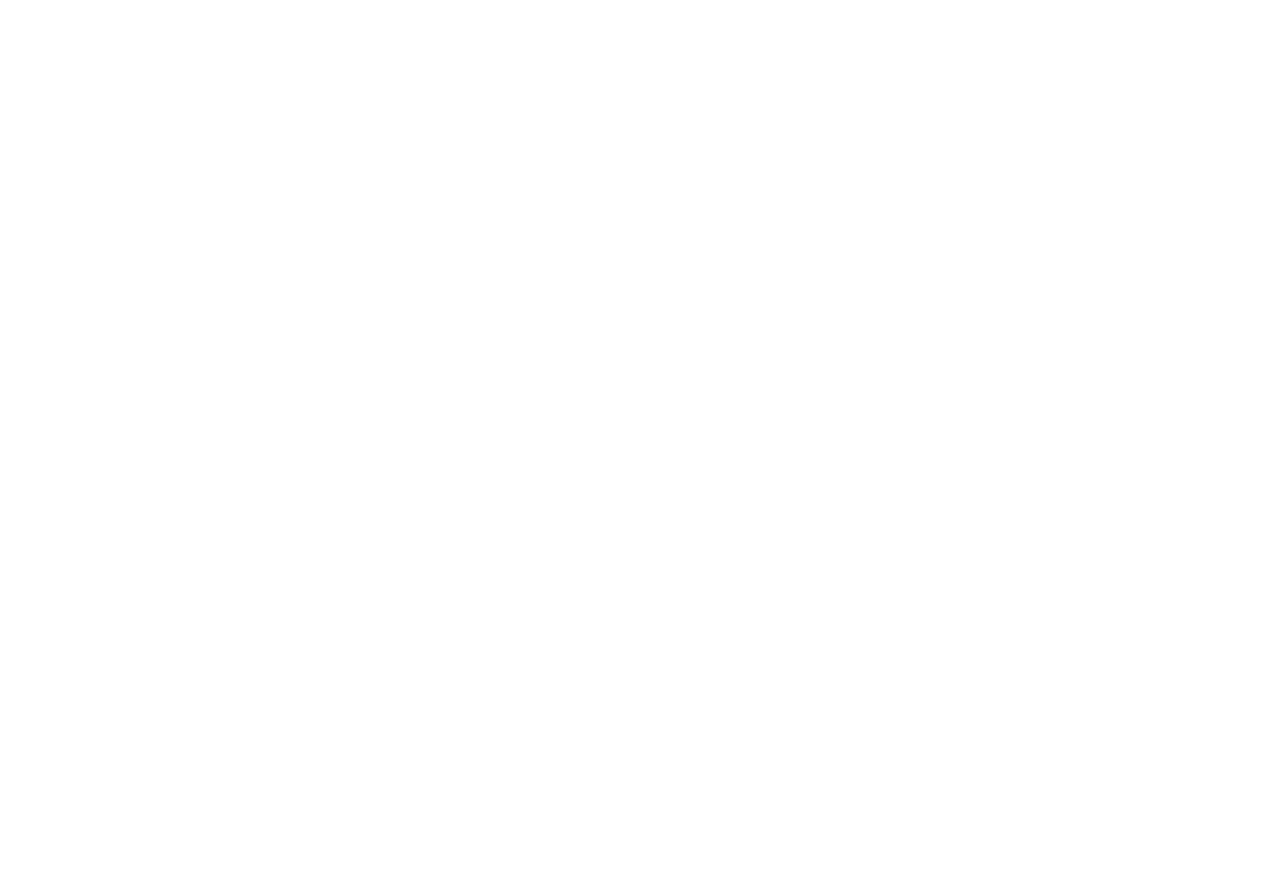
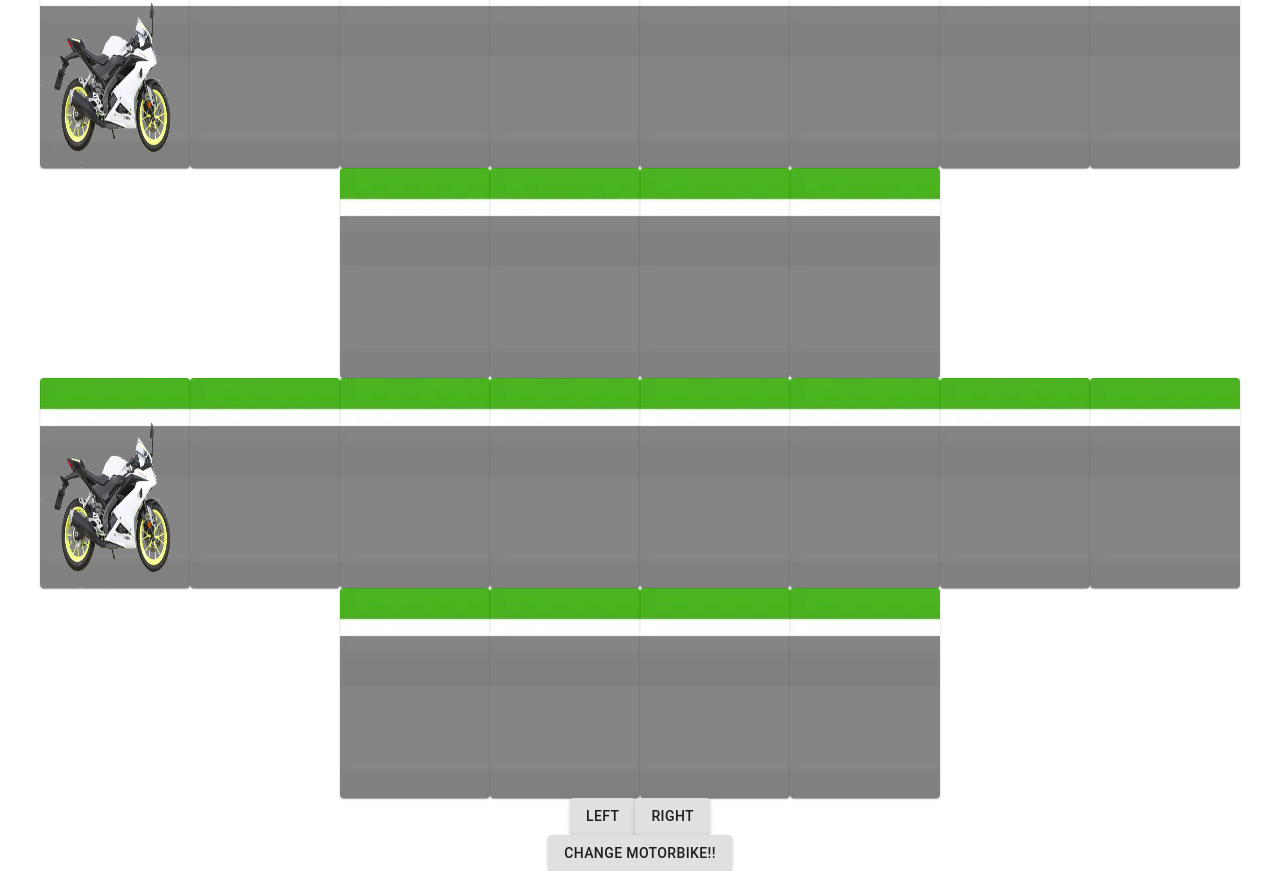
Before and after one commit to Peiprjs/AI-U, a React (Create React App) app: page / in a window 1280 px wide. Shown: the part 462-1333 px from the top of the page. Before the commit the page ends 800 px from the top, so only its background shows below. Built offline with nearby package versions, Linux system fonts and the light colour scheme.

Commit message:
menu for selecting motorbike + movemnets

```diff
--- a/src/App.js
+++ b/src/App.js
@@ -1,6 +1,10 @@
 import './App.css';
 import GridMoving from './components/GridMoving';
+import Controller from './components/Controller';
+import MenuMotorbike from './components/MenuMotorbike';
 import React, { useState } from 'react';
+import Button from '@material-ui/core/Button';
+import { CardMedia,Modal,Typography,Box } from '@material-ui/core';
 
 function App() {
 
@@ -8,11 +12,62 @@ function App() {
   const [pos2,setPos2] = useState(0)
   const [pos3,setPos3] = useState(0)
 
+  const [open,setOpen] = useState(false)
+
+  const handleClose = function(){
+    setOpen(false)
+  }
+
+  const handleOpen = function(){
+    setOpen(true)
+  }
+
+  function goRight(){
+    if(pos1 == 12){
+      setPos1(12)
+      return
+    }
+    setPos1(pos1 + 1)
+  }
+
+  function goLeft(){
+    if(pos1 == 0){
+      setPos1(0)
+      return
+    }
+
+    setPos1(pos1 - 1)
+  }
+
   return (
     <div className="App">
+      <div className='GridGame'>
       <GridMoving pos={pos1}/>
       <GridMoving pos={pos2}/>
       <GridMoving pos={pos3}/>
+
+      </div>
+      <div className='Controller'>
+      <CardMedia/>
+      <Button variant="contained" onClick={goLeft}>left</Button>
+      <Button variant="contained" onClick={goRight}>right</Button>
+      </div>
+
+      <Button variant="contained" onClick={handleOpen}>Change motorbike!!</Button>
+      <Modal open={open}  onClose={handleClose}
+        aria-labelledby="modal-modal-title"
+        aria-describedby="modal-modal-description">
+        <Box>
+
+          <Typography id="modal-modal-title" variant="h6" component="h2">
+            Choose your motorbike !!
+          </Typography>
+
+
+
+          <MenuMotorbike/>
+        </Box>
+      </Modal>
     </div>
   );
 }
--- /dev/null
+++ b/src/components/Controller.js
@@ -0,0 +1,12 @@
+import React from 'react';
+
+
+function Controller(props){
+    return(
+        <>
+
+        </>
+    )
+}
+
+export default Controller
--- a/src/components/GridMoving.js
+++ b/src/components/GridMoving.js
@@ -3,12 +3,12 @@ import Grid from '@material-ui/core/Grid';
 import Paper from '@material-ui/core/Paper';
 import Background from '../img/background.webp'
 import Bike from '../img/yamaha.png'
-import { styled } from '@material-ui/core/styles';
+
 // this is only one of the grid that have the motorbike
 
-function GridMoving(pos){
-
-    let positions = Array(12)
+function GridMoving(prop){
+    const n_pos = 12
+    let positions = [0,0,0,0,0,0,0,0,0,0,0,0]
 
     const styles = {
         paperContainer: {
@@ -24,21 +24,23 @@ function GridMoving(pos){
 
     const sx_ = {width: 832, height: 410};
 
-    const getGridItem = positions.map(function(i){
-        if(i==pos){
+
+    const getGridItem = positions.map(function(e,i){
+        if(i === prop.pos){
             return(
-            <Grid item sx={sx_}>
+            <Grid item sx={sx_} key={i}>
                 <Paper style={styles.paperContainer}>
                 <img src={Bike} alt='' style={styles.ImageContainer}/>
                 </Paper>
             </Grid>
             )
+        }else{
+            return(
+                <Grid item sx={sx_} key={i}>
+                    <Paper style={styles.paperContainer}/>
+                </Grid>
+                )
         }
-        return(
-        <Grid item sx={sx_} >
-            <Paper style={styles.paperContainer}/>
-        </Grid>
-        )
     })
 
 
@@ -46,7 +48,7 @@ function GridMoving(pos){
         // spacing = distance between grid items
     <>
     <Grid container spacing={0} justifyContent="center">
-        {getGridItem}
+    {getGridItem}
     </Grid>
 
     </>
--- /dev/null
+++ b/src/components/MenuMotorbike.js
@@ -0,0 +1,35 @@
+import Menu from '@material-ui/core/Menu';
+import MenuItem from '@material-ui/core/MenuItem';
+import React, { useState } from 'react';
+
+function MenuMotorbike(){
+    const [anchorEl, setAnchorEl] = useState(null);
+    const open = Boolean(anchorEl);
+    const handleClick = (event) => {
+        setAnchorEl(event.currentTarget);
+      };
+
+    const handleClose = (event) => {
+      setAnchorEl(null);
+    };
+
+    return(
+
+        <Menu
+        id="basic-menu"
+        anchorEl={anchorEl}
+        open={open}
+        onClose={handleClose}
+        MenuListProps={{
+          'aria-labelledby': 'basic-button',
+        }}
+          >
+
+        <MenuItem onClick={handleClose}>M1, Image </MenuItem>
+        <MenuItem onClick={handleClose}>M2, Image </MenuItem>
+        <MenuItem onClick={handleClose}>M3, Image </MenuItem>
+      </Menu>
+
+    )
+}
+export default MenuMotorbike
```
